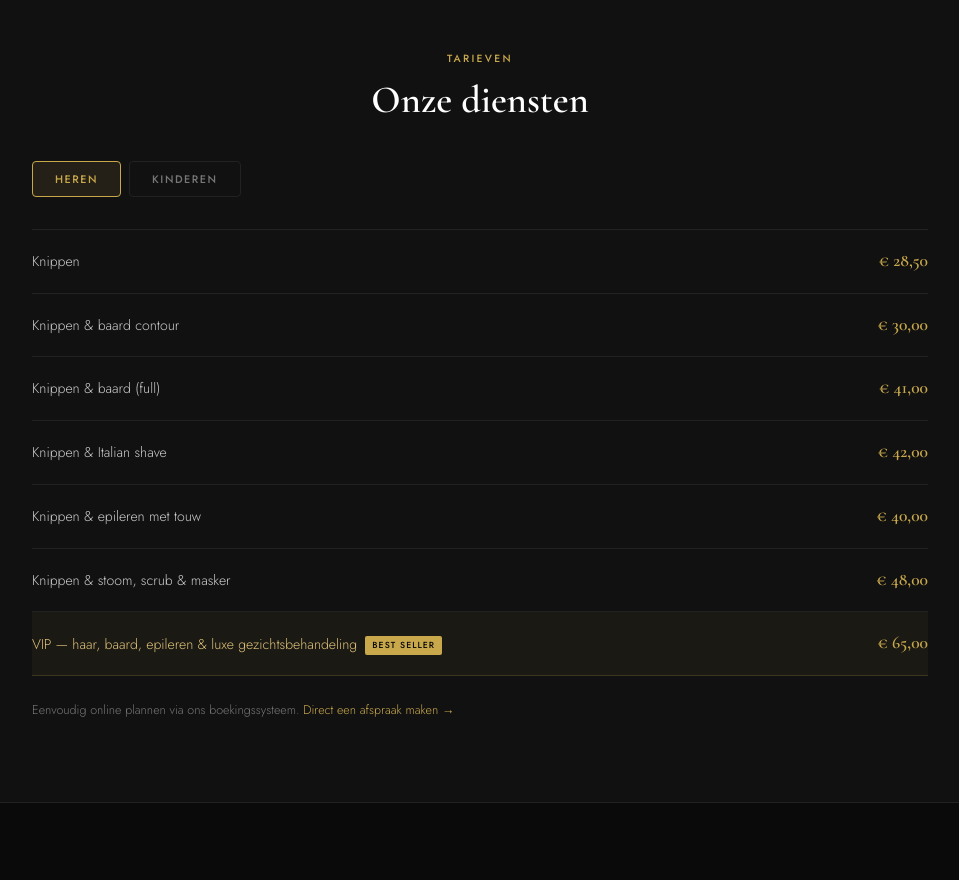
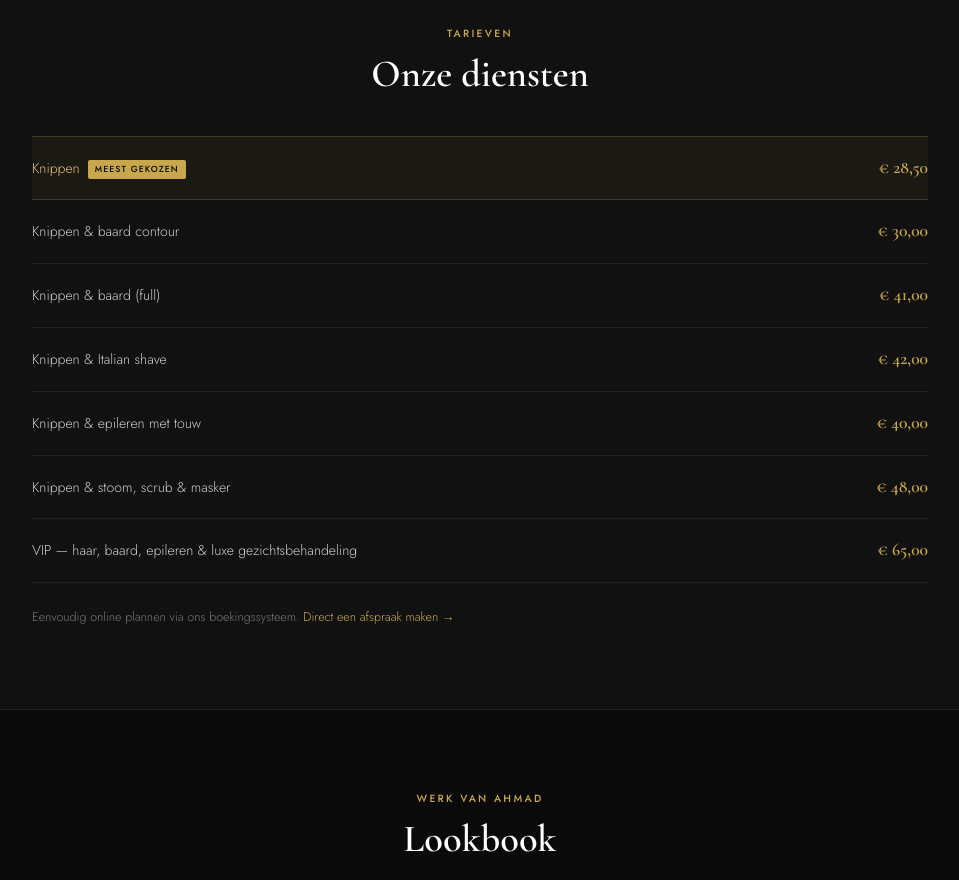
Before and after one commit to DurkVerbaan/xroyal, a plain HTML site: page index.html in a window 1280 px wide. Shown: the part 1900-2780 px from the top of the page, without its empty margins (160-1119 px from the left). Drawn offline with nearby package versions, Linux system fonts and the light colour scheme.

Commit message:
Add files via upload

```diff
--- a/config.js
+++ b/config.js
@@ -10,26 +10,25 @@ const websiteContent = {
   boekingslink:  "https://xroyalbarbershop.salonized.com/bookings/new",
 
   // ── Hero ──────────────────────────────────────────────
-  heroTitel:    "X Royal Barbershop",
+  heroTitel:    "Vakmanschap dat je ziet.",
   heroSubtitel: "Knippen, scheren en baardverzorging in Bedum — door een kapper die weet wat hij doet.",
 
   // ── Voordelen ─────────────────────────────────────────
   voordelen: [
     { icoon: "✦", titel: "Strak resultaat",      tekst: "Van moderne fade tot klassieke coupe — altijd afgestemd op jouw gezichtsvorm en stijl." },
-    { icoon: "✦", titel: "Compleet verzorgd",  tekst: "Knippen, baard bijwerken, gezicht verzorgen — het kan allemaal tijdens één bezoek. Kopje koffie staat al voor je klaar, dus neem rustig de tijd." },
-    { icoon: "✦", titel: "Gratis parkeren",         tekst: "Geen speurtocht naar een plekje. Zet je auto gratis voor de deur en loop zo naar binnen." }
+    { icoon: "✦", titel: "Alles onder één dak",  tekst: "Haar, baard, epileren, facial steam, scrub & masker. Volledige verzorging in één bezoek." },
+    { icoon: "✦", titel: "Welkom gevoel",         tekst: "Je wordt ontvangen met een kop koffie en persoonlijk advies. Geen haast, wel resultaat." }
   ],
 
   // ── Diensten & tarieven ───────────────────────────────
   diensten: [
-    { categorie: "Heren",     naam: "Knippen",                                                       prijs: "€ 28,50", vip: false },
-    { categorie: "Heren",     naam: "Knippen & baard contour",                                       prijs: "€ 30,00", vip: false },
-    { categorie: "Heren",     naam: "Knippen & baard (full)",                                        prijs: "€ 41,00", vip: false },
-    { categorie: "Heren",     naam: "Knippen & Italian shave",                                       prijs: "€ 42,00", vip: false },
-    { categorie: "Heren",     naam: "Knippen & epileren met touw",                                   prijs: "€ 40,00", vip: false },
-    { categorie: "Heren",     naam: "Knippen & stoom, scrub & masker",                               prijs: "€ 48,00", vip: false },
-    { categorie: "Heren",     naam: "VIP — haar, baard, epileren & luxe gezichtsbehandeling",        prijs: "€ 65,00", vip: true  },
-    { categorie: "Kinderen",  naam: "Stoere kapsels voor jongens — selecteer in de boekingstool",    prijs: "Zie boekingstool", vip: false }
+    { naam: "Knippen",                                                 prijs: "€ 28,50", highlight: true  },
+    { naam: "Knippen & baard contour",                                 prijs: "€ 30,00", highlight: false },
+    { naam: "Knippen & baard (full)",                                  prijs: "€ 41,00", highlight: false },
+    { naam: "Knippen & Italian shave",                                 prijs: "€ 42,00", highlight: false },
+    { naam: "Knippen & epileren met touw",                             prijs: "€ 40,00", highlight: false },
+    { naam: "Knippen & stoom, scrub & masker",                         prijs: "€ 48,00", highlight: false },
+    { naam: "VIP — haar, baard, epileren & luxe gezichtsbehandeling",  prijs: "€ 65,00", highlight: false }
   ],
 
   // ── Lookbook ──────────────────────────────────────────
--- a/index.html
+++ b/index.html
@@ -33,7 +33,7 @@
 
   <!-- HERO -->
   <section class="hero" id="hero">
-    <img src="images/Hero-achtergrond.jpg" alt="Interieur X Royal Barbershop" class="hero-bg" />
+    <img src="images/hero-bg.jpg" alt="Interieur X Royal Barbershop" class="hero-bg" />
     <div class="hero-overlay"></div>
     <div class="hero-content">
       <span class="hero-label">Bedum — Groningen</span>
@@ -62,7 +62,7 @@
     <div class="wrapper over-ons-grid">
       <div class="over-ons-foto fade-in">
         <img src="images/about-barber.jpg" alt="Ahmad aan het werk in X Royal Barbershop" />
-        <div class="foto-fallback"></div>
+        <div class="foto-fallback">FOTO: about-barber.jpg</div>
       </div>
       <div class="over-ons-tekst fade-in fd1">
         <span class="sectie-label">Over ons</span>
@@ -78,10 +78,6 @@
     <div class="wrapper">
       <span class="sectie-label center fade-in">Tarieven</span>
       <h2 class="sectie-titel fade-in fd1">Onze diensten</h2>
-      <div class="tarief-tabs" id="tarief-tabs">
-        <button class="tab-btn actief" data-tab="Heren">Heren</button>
-        <button class="tab-btn" data-tab="Kinderen">Kinderen</button>
-      </div>
       <table class="tarieven-tabel">
         <tbody id="tarieven-body"></tbody>
       </table>
--- a/script.js
+++ b/script.js
@@ -23,24 +23,13 @@ document.addEventListener('DOMContentLoaded', function () {
   document.getElementById('over-ons-cta').href          = c.boekingslink;
 
   // ── Tarieven ─────────────────────────────────────────
-  function renderTarieven(tab) {
-    var tb = document.getElementById('tarieven-body');
-    tb.innerHTML = '';
-    c.diensten.filter(function (d) { return d.categorie === tab; }).forEach(function (d) {
-      var tr = document.createElement('tr');
-      if (d.vip) tr.className = 'vip-row';
-      var badge = d.vip ? '<span class="vip-badge">Best seller</span>' : '';
-      tr.innerHTML = '<td>' + d.naam + badge + '</td><td class="prijs">' + d.prijs + '</td>';
-      tb.appendChild(tr);
-    });
-  }
-  renderTarieven('Heren');
-  document.querySelectorAll('.tab-btn').forEach(function (btn) {
-    btn.addEventListener('click', function () {
-      document.querySelectorAll('.tab-btn').forEach(function (b) { b.classList.remove('actief'); });
-      btn.classList.add('actief');
-      renderTarieven(btn.dataset.tab);
-    });
+  var tb = document.getElementById('tarieven-body');
+  c.diensten.forEach(function (d) {
+    var tr = document.createElement('tr');
+    if (d.highlight) tr.className = 'vip-row';
+    var badge = d.highlight ? '<span class="vip-badge">Meest gekozen</span>' : '';
+    tr.innerHTML = '<td>' + d.naam + badge + '</td><td class="prijs">' + d.prijs + '</td>';
+    tb.appendChild(tr);
   });
   document.getElementById('tarieven-boek-link').href = c.boekingslink;
 
```
